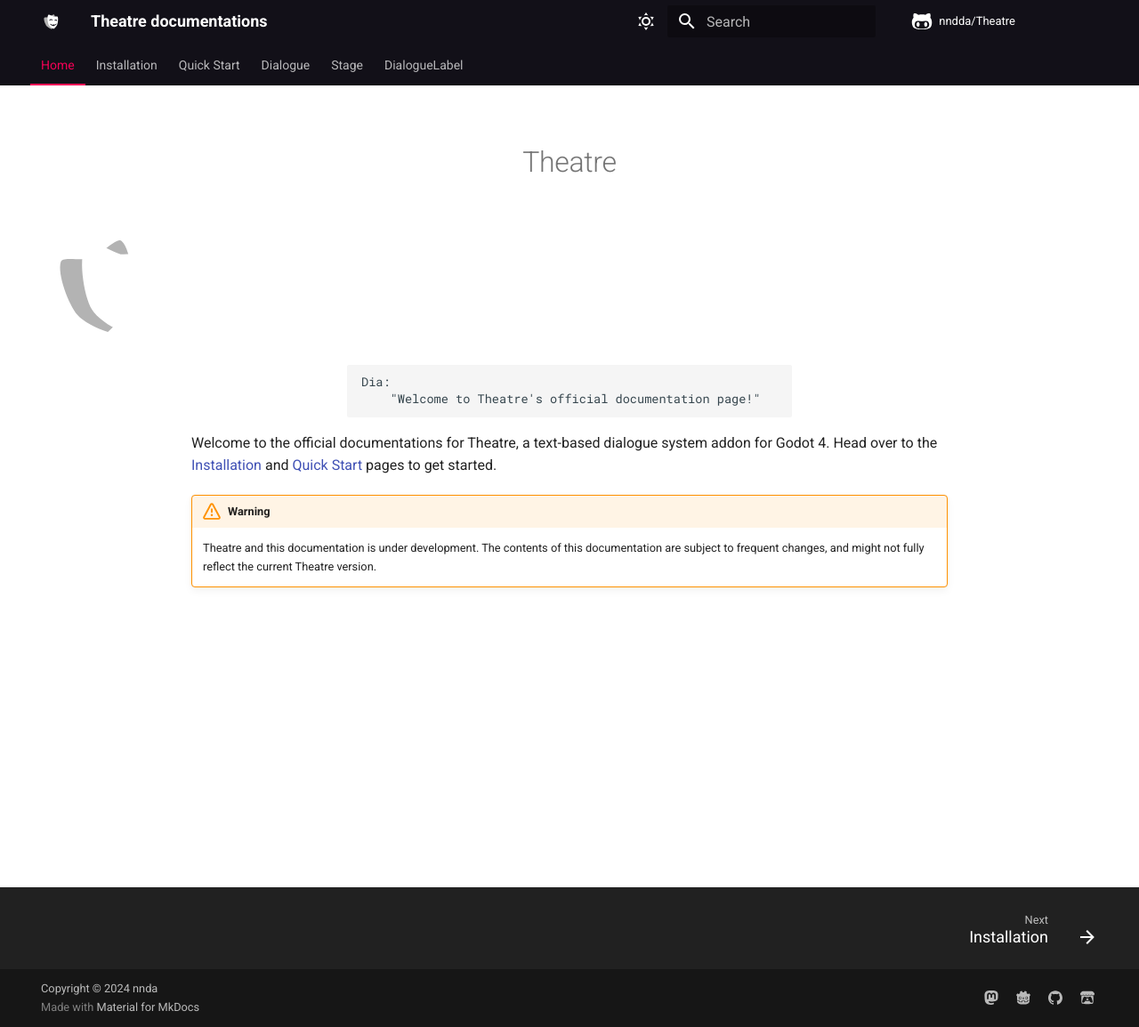
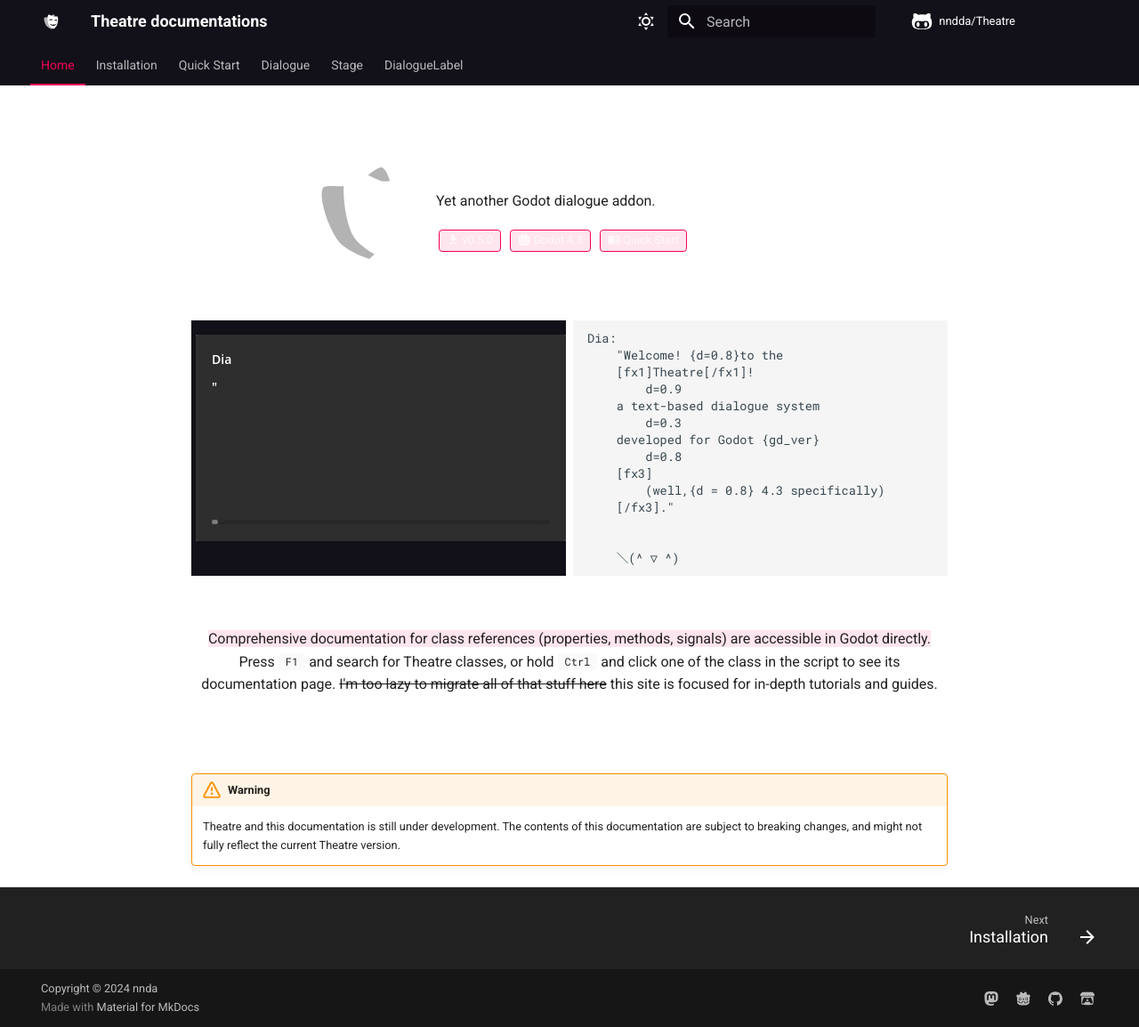
Before and after one commit to nndda/Theatre, an MkDocs documentation site: the page built from docs/index.md, in a window 1280 px wide and 1154 px high. Shown: the whole window at 89% size. Built offline with MkDocs 1.6.1 and Material for MkDocs 9.7.7, drawn with Linux system fonts in a browser that asks for light colours; comment, search, counter and statistics services are not loaded.

Commit message:
Flesh out home page

````diff
--- a/docs/index.md
+++ b/docs/index.md
@@ -4,24 +4,88 @@
   - navigation
   - toc
 ---
+<p class="hidden">
 <link rel="stylesheet" href="assets/stylesheets/home.css">
+</p>
 
-# Theatre { style="text-align:center;" }
+<!-- Should've use HTML shouldn't I? -->
 
-![Theatre logo](assets/icons/Theatre.svg){ .main-logo width="220" }
+<div class="home-header" markdown>
 
-``` { .plain .no-copy .intro-snippet }
-Dia:
-    "Welcome to Theatre's official documentation page!"
-```
+<img src="assets/icons/Theatre.svg" alt="Theatre logo" class="main-logo" width="220">
+
+<div class="right-col" markdown>
+
+<h1 class="home-title">
+Theatre
+</h1>
+
+<p style="margin: 0;">
+Yet another Godot dialogue addon.
+</p>
+
+<p markdown>
+
+[:material-download: v0.5.0](https://github.com/nndda/Theatre/archive/refs/tags/0.5.0-alpha.zip "Download Theatre."){ .label }
+
+[:simple-godotengine: Godot 4.3](https://godotengine.org/ "Compatible with Godot 4.3 or above."){ .label }
+
+[:material-book-open-variant: Quick Start](quickstart.md "Get started with Theatre."){ .label }
+
+</p>
+
+</div>
+
+</div>
+
 
 <div class="container" markdown>
 
-Welcome to the official documentations for Theatre, a text-based dialogue system addon for Godot 4. Head over to the [Installation](installation.md) and [Quick Start](quickstart.md) pages to get started.
+<div class="grid card" markdown>
+
+<div class="preview-img-container" markdown>
+
+![Dialogue preview](assets/images/theatre-preview.gif){ .preview-img }
+
+<div></div>
+
+</div>
+
+``` { .plain .no-copy }
+
+Dia:
+    "Welcome! {d=0.8}to the
+    [fx1]Theatre[/fx1]!
+        d=0.9
+    a text-based dialogue system
+        d=0.3
+    developed for Godot {gd_ver}
+        d=0.8
+    [fx3]
+        (well,{d = 0.8} 4.3 specifically)
+    [/fx3]."
+
+
+    ＼(^ ▽ ^)
+
+```
+
+</div>
+
+<br>
+
+<p style="text-align: center;">
+    <mark>Comprehensive documentation for class references (properties, methods, signals) are accessible in Godot directly.</mark> Press <kbd>F1</kbd> and search for Theatre classes, or hold <kbd>Ctrl</kbd> and click one of the class in the script to see its documentation page. <del>I'm too lazy to migrate all of that stuff here</del> this site is focused for in-depth tutorials and guides.
+</p>
+
+<br>
+<br>
 
 !!! warning
-    Theatre and this documentation is under development.
-    The contents of this documentation are subject to frequent changes,
+    Theatre and this documentation is still under development.
+    The contents of this documentation are subject to breaking changes,
     and might not fully reflect the current Theatre version.
 
 </div>
+
+<!-- </div> -->
````
